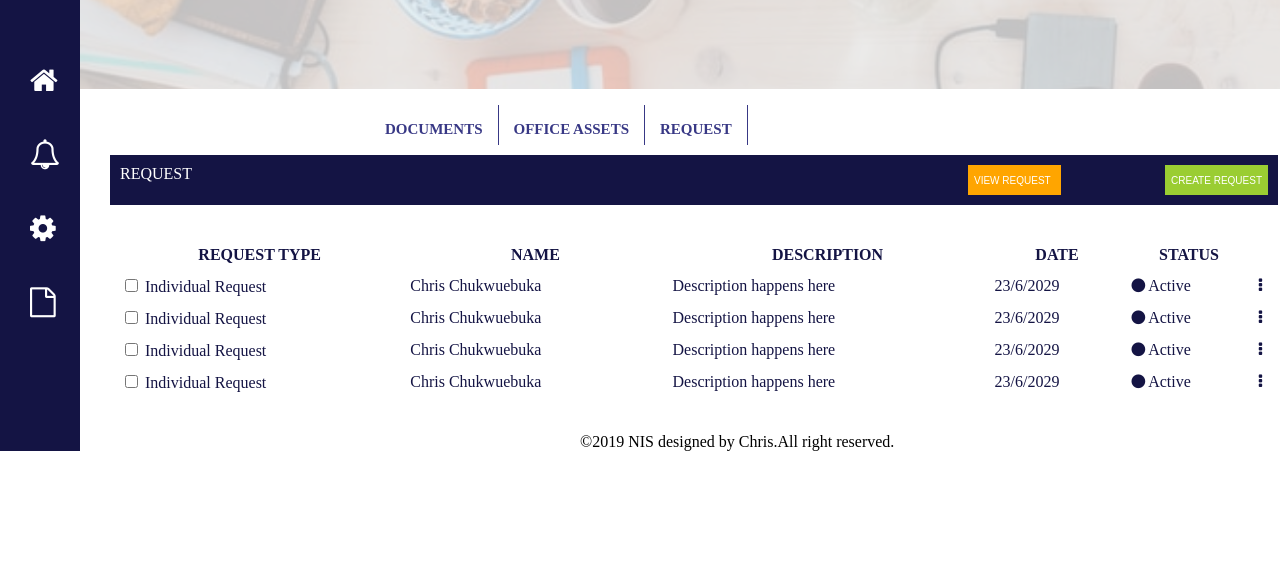
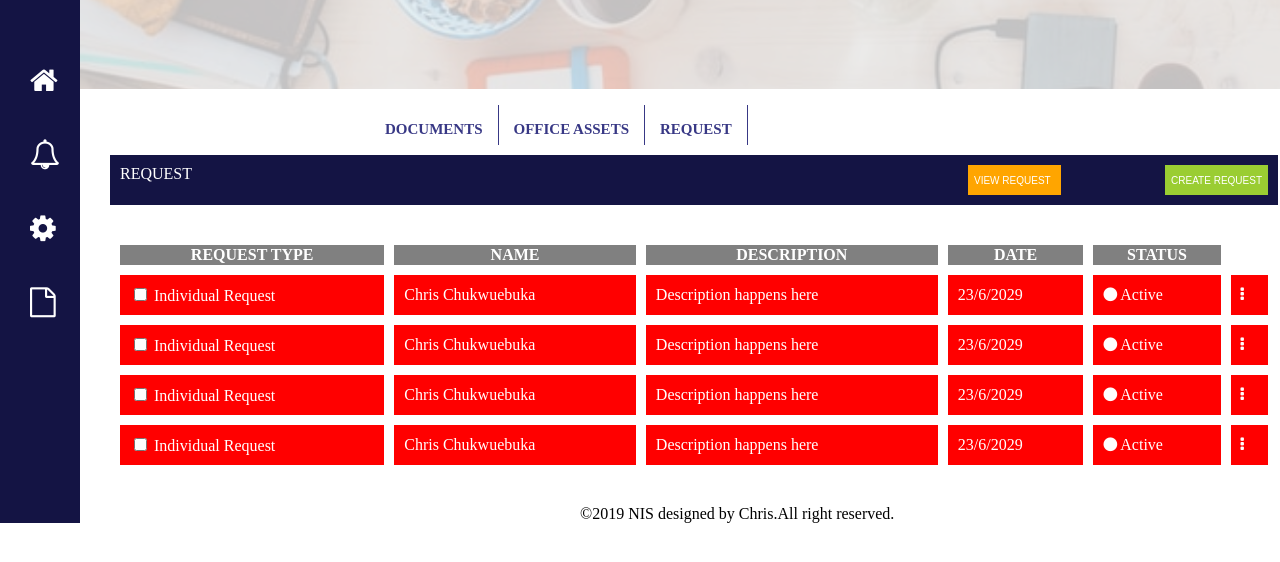
Before and after one commit to zeeokpans/NIS, a plain HTML site: page index.html in a window 1280 px wide. Shown: the part 176-738 px from the top of the page. Drawn offline with Linux system fonts and the light colour scheme.

Commit message:
change for table date and table header

```diff
--- a/css/nis.css
+++ b/css/nis.css
@@ -117,3 +117,16 @@ footer{
     padding-left: 500px;
     bottom: 0;
 }
+
+table td {
+    background: red;
+    padding: 10px;
+    text-align: left;
+    color: white;
+
+
+}
+table th {
+    background: gray;
+    color: white;
+}
```
